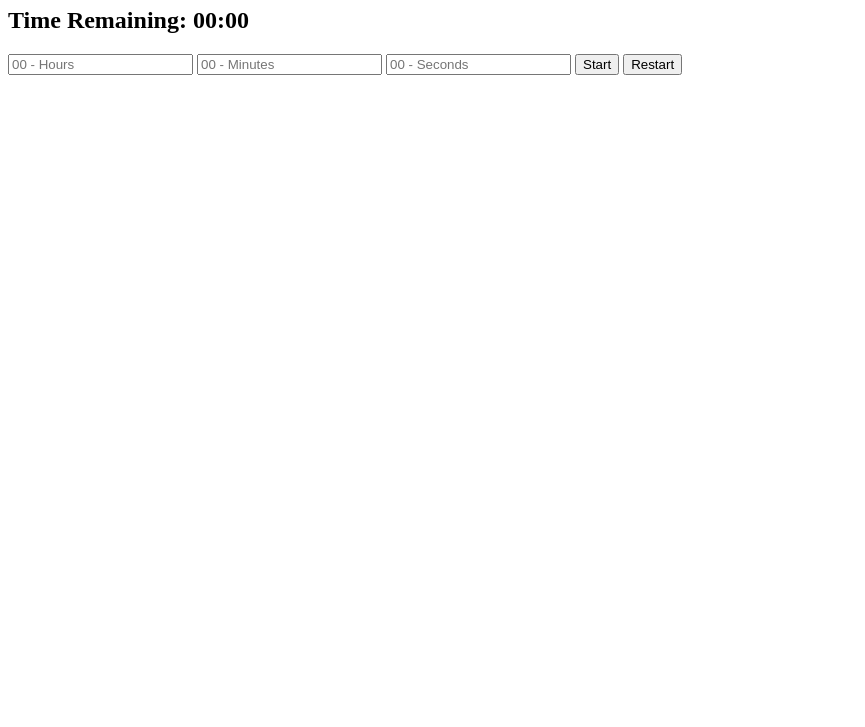
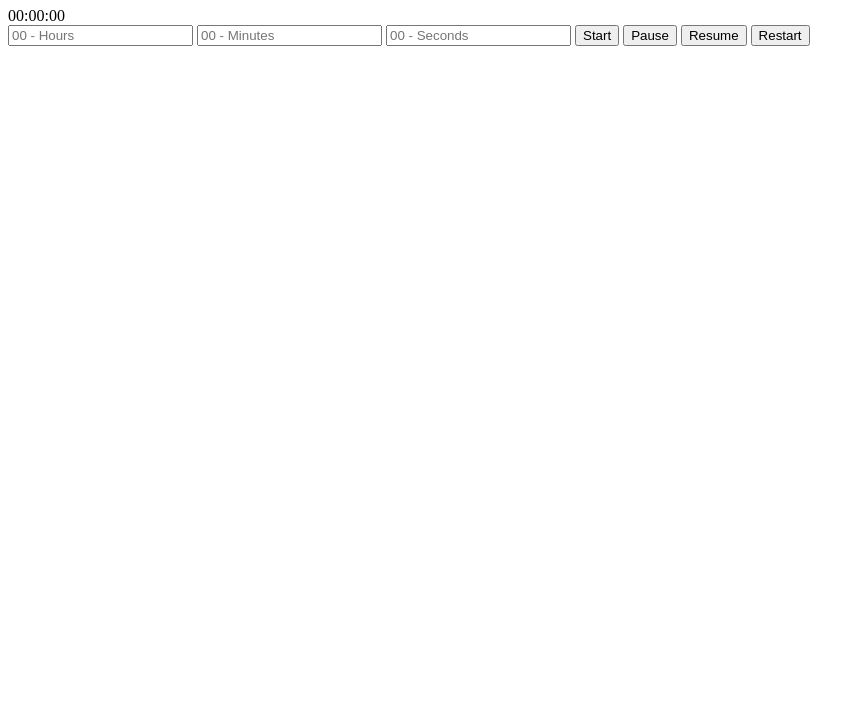
Before and after one commit to JesusAlfonzo/timer-app, a website: page src/pages/index.html in a window 1280 px wide. Shown: the part 73-800 px from the top of the page, without its empty margins (0-865 px from the left). Drawn offline with Linux system fonts and the light colour scheme.

Commit message:
Se agregaron nuevos botones para nuevas funciones y un display para el timer.

```diff
--- a/src/pages/index.html
+++ b/src/pages/index.html
@@ -14,7 +14,7 @@
     <main>
         <section>
             <!-- Time Remaning -->
-            <h1>Time Remaining: 00:00</h1>
+             <span id="timerDisplay">00:00:00</span>
         </section>
 
         <section>
@@ -25,6 +25,8 @@
 
             <!-- Timer Buttons -->
             <button id="startBtn">Start</button>
+            <button id="pauseBtn">Pause</button>
+            <button id="resumeBtn">Resume</button>
             <button id="restartBtn"">Restart</button>
         </section>
 
```
